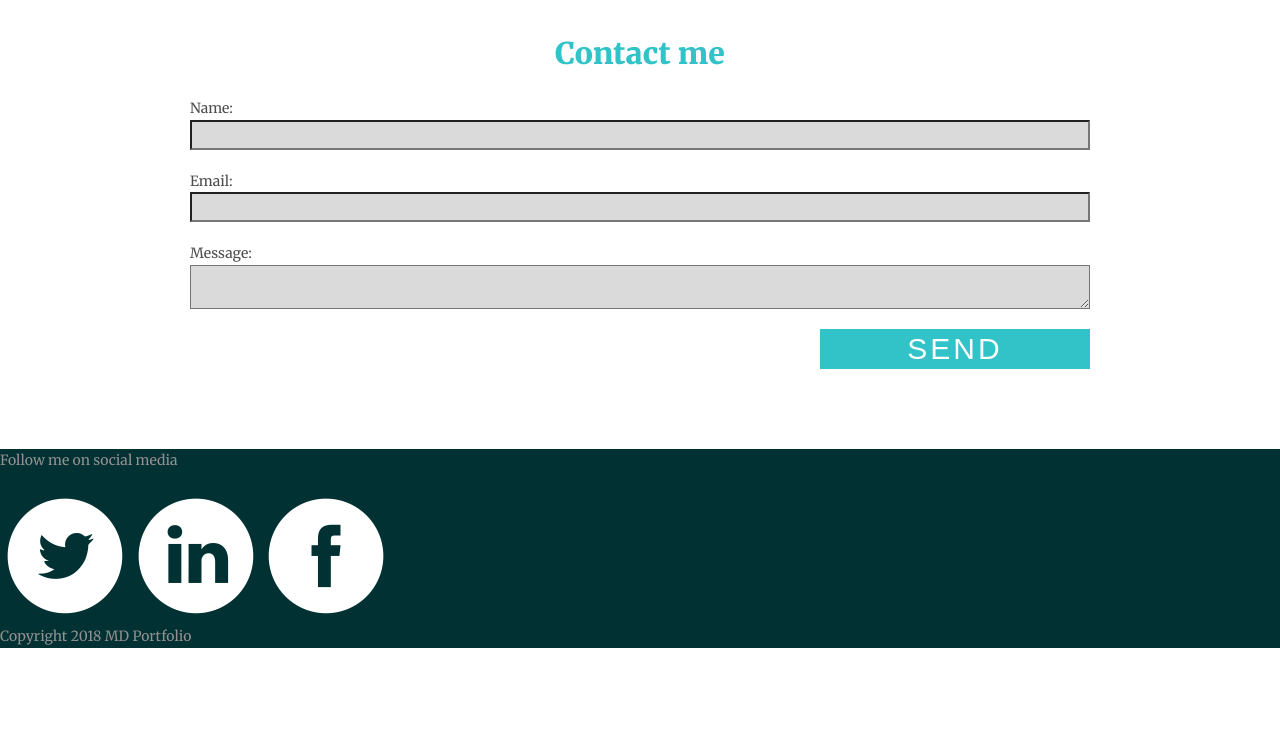
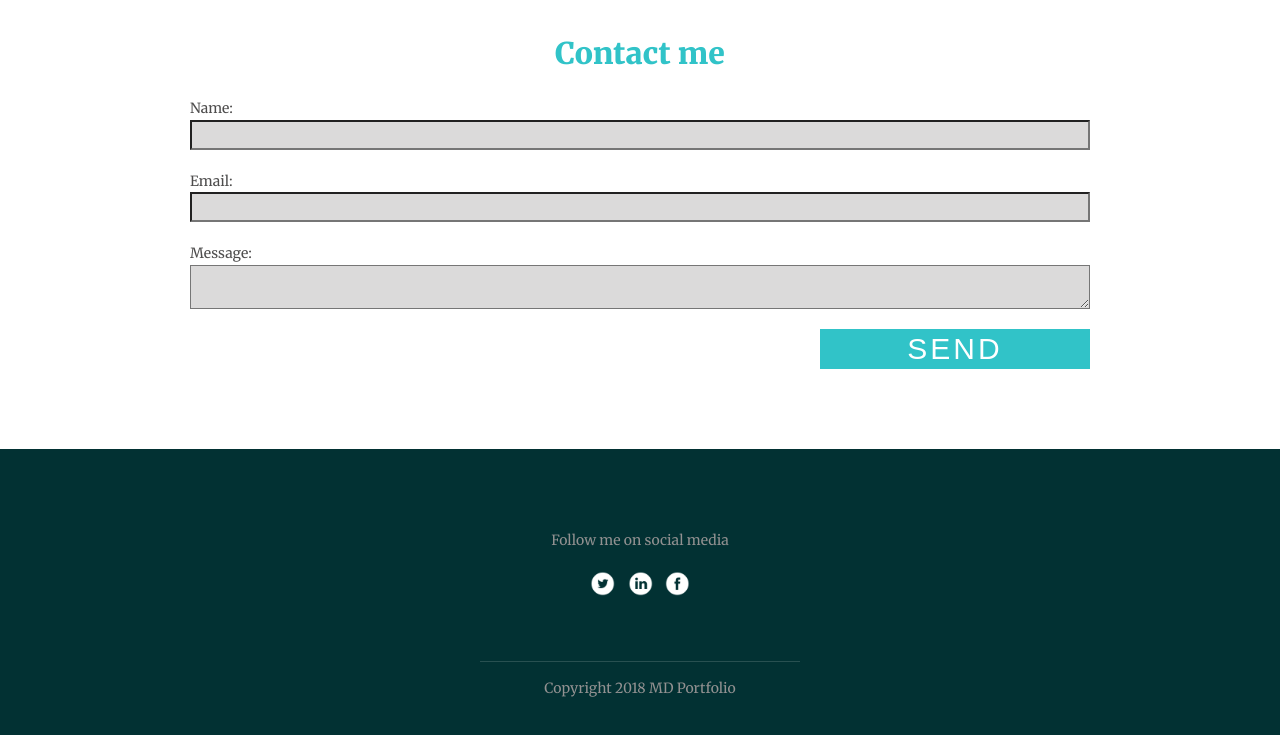
Before and after one commit to Loratadin/md-portfolio, a website: page index.html in a window 1280 px wide. Shown: the part 3964-4699 px from the top of the page. Before the commit the page ends 4632 px from the top, so only its background shows below. Drawn offline with nearby package versions, Linux system fonts and the light colour scheme; files that its build step writes are made by us from their sources; a web font is replaced by a local one.

Commit message:
Add footer styles

```diff
--- a/scss/partials/_footer.scss
+++ b/scss/partials/_footer.scss
@@ -1,3 +1,24 @@
 footer {
  background: $dark-blue;
+ padding: 80px 0;
+ text-align: center;
 }
+.social-icons {
+ @include container($max-width: 100px);
+ display: flex;
+ justify-content: space-between;
+ margin: 15px auto 65px;
+}
+.social-icon {
+ width: 25%;
+ height: 25%;
+ cursor: pointer;
+}
+.copyright:before {
+content: '';
+display: block;
+height: 1px;
+background: rgba($white, 0.15);
+margin: 15px auto;
+width: 25%;
+}
```
